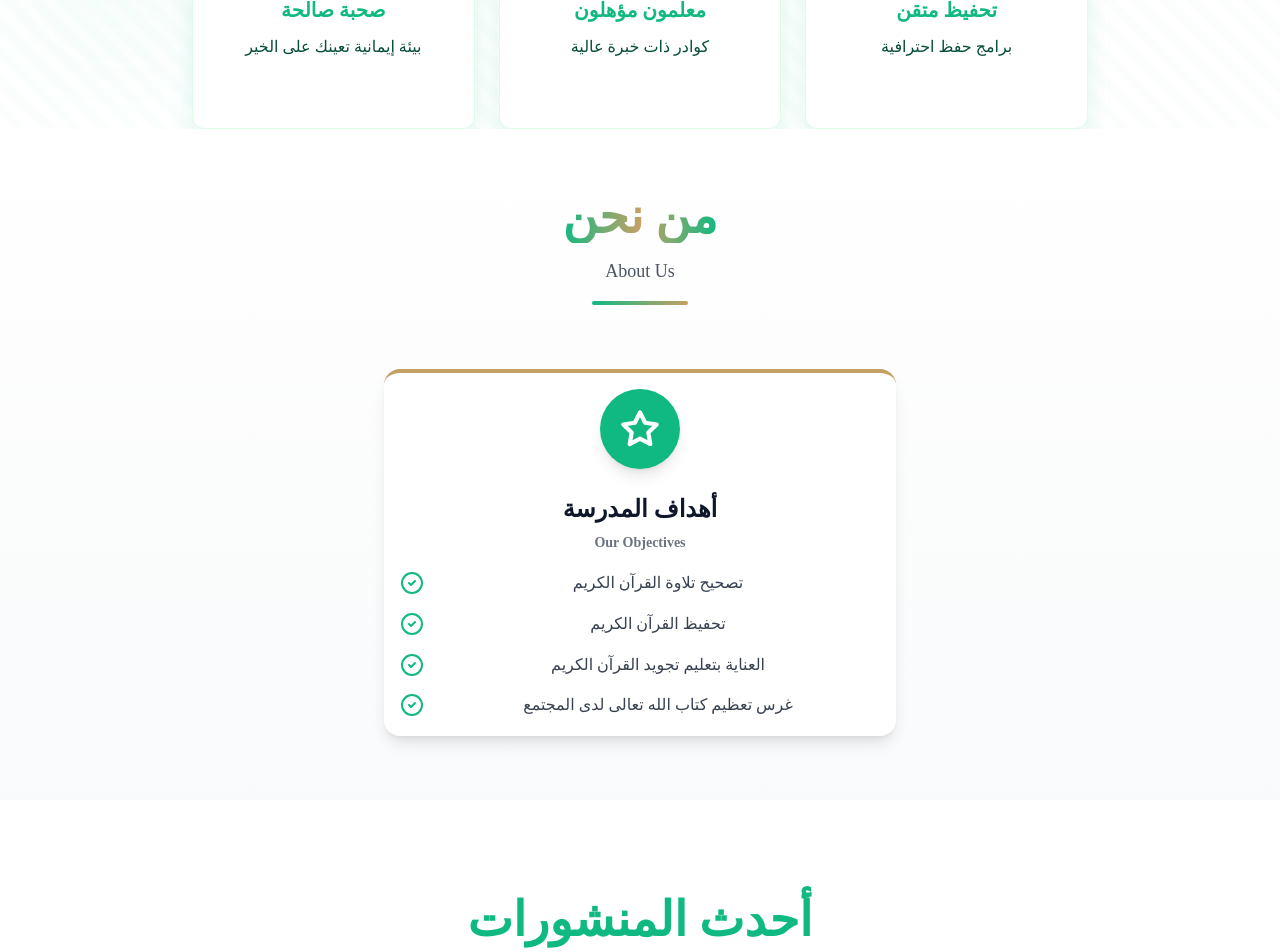
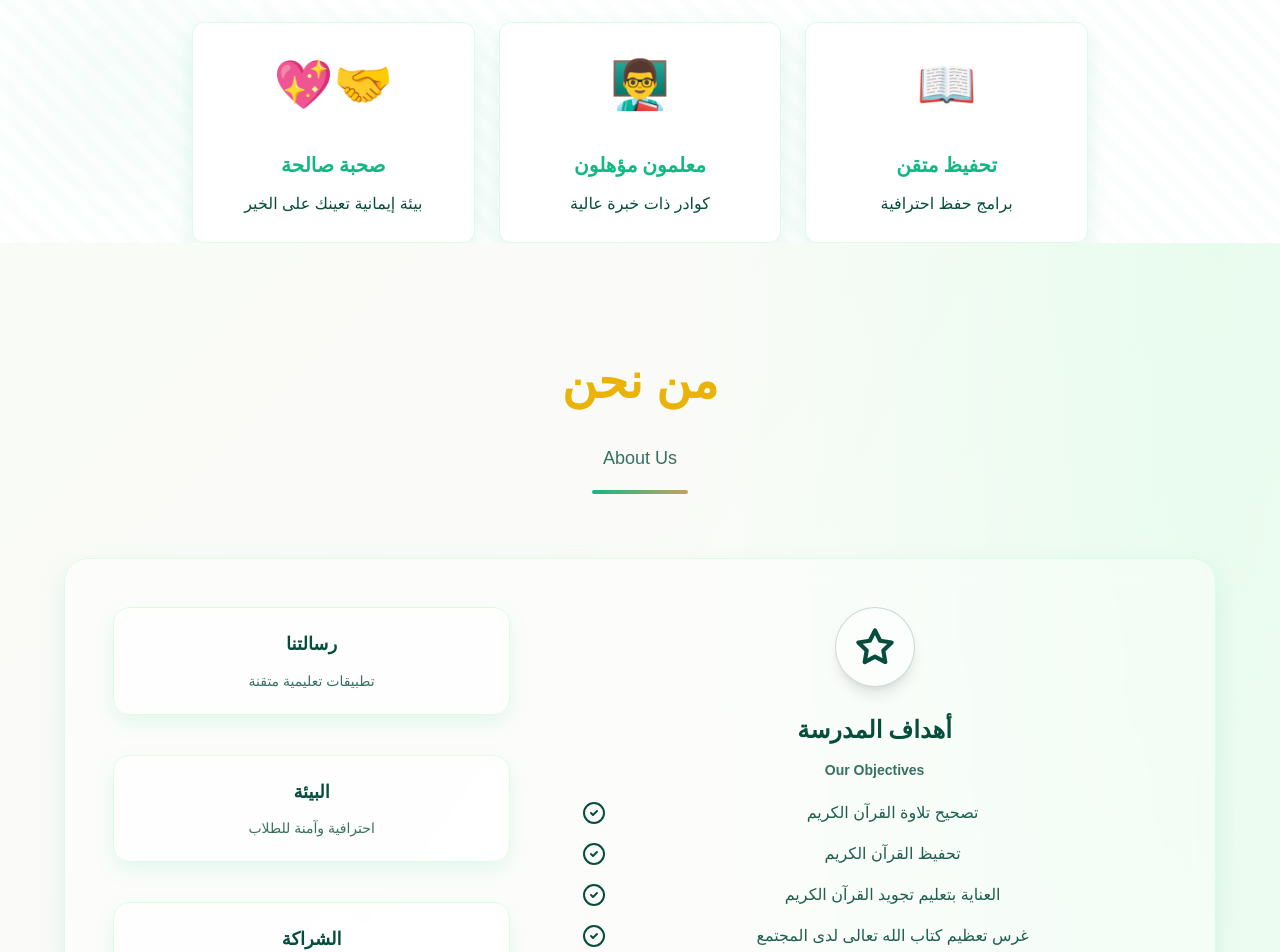
Before and after one commit to osamamedapplearn/manshia_quaran-school, a Next.js app: page / in a window 1280 px wide. Shown: the part 720-1672 px from the top of the page. Built offline with nearby package versions, Linux system fonts and the light colour scheme.

Commit message:
final: move v3 to root and add school logo to footer

```diff
--- a/src/app/page.tsx
+++ b/src/app/page.tsx
@@ -7,13 +7,15 @@ import Footer from '@/components/Footer'
 
 export default function Home() {
     return (
-        <main id="main-content" className="min-h-screen">
-            <HeroSection variant="v1" />
-            <AboutSection variant="v1" />
-            <SocialProofSection variant="v1" />
-            <GallerySection variant="v1" />
-            <RegistrationForm variant="v1" />
-            <Footer variant="v1" />
+        <main id="main-content" className="v3-theme relative min-h-screen overflow-hidden bg-[#F8FAF5]">
+            <div className="pointer-events-none absolute inset-0 luxury-mesh" />
+            <div className="pointer-events-none absolute inset-0 bg-[linear-gradient(120deg,rgba(255,255,255,0.1)_0%,rgba(255,255,255,0)_45%)]" />
+            <HeroSection variant="v3" />
+            <AboutSection variant="v3" />
+            <SocialProofSection variant="v3" />
+            <GallerySection variant="v3" />
+            <RegistrationForm variant="v3" />
+            <Footer variant="v3" />
         </main>
     )
 }
--- a/src/components/Footer.tsx
+++ b/src/components/Footer.tsx
@@ -2,6 +2,7 @@
 
 import { motion } from 'framer-motion'
 import { useEffect, useState } from 'react'
+import Image from 'next/image'
 import { UiVariant } from './uiVariant'
 
 interface FooterProps {
@@ -30,6 +31,18 @@ export default function Footer({ variant = 'v1' }: FooterProps) {
                         مدرسة القرآن الكريم بمنشأة سلطان
                     </p>
 
+                    <div className="mt-4 flex justify-center">
+                        <div className="relative h-20 w-20 sm:h-24 sm:w-24 rounded-full bg-white/55 border border-green-100 shadow-[0_10px_24px_rgba(16,185,129,0.18)]">
+                            <Image
+                                src="/images/logo1.png"
+                                alt="شعار مدرسة القرآن"
+                                fill
+                                className="object-contain p-2"
+                                sizes="96px"
+                            />
+                        </div>
+                    </div>
+
                     {isMounted ? (
                         <motion.div
                             initial={{ opacity: 0, y: 10 }}
@@ -38,9 +51,9 @@ export default function Footer({ variant = 'v1' }: FooterProps) {
                             transition={{ duration: 0.55, ease: 'easeOut' }}
                             className="mt-4 flex justify-center"
                         >
-                            <div className="flex flex-col items-center leading-none">
+                            <div className="flex flex-col items-center">
                                 <motion.p
-                                    className={`font-mono text-3xl sm:text-4xl font-black tracking-[0.2em] ${variant === 'v3' ? 'text-[#064e3b]' : 'text-white'}`}
+                                    className={`font-mono text-2xl sm:text-3xl font-black tracking-[0.2em] ${variant === 'v3' ? 'text-[#064e3b]' : 'text-white'}`}
                                     animate={{ y: [0, -1, 0] }}
                                     transition={{ duration: 3.2, repeat: Infinity, ease: 'easeInOut' }}
                                 >
@@ -54,8 +67,8 @@ export default function Footer({ variant = 'v1' }: FooterProps) {
                         </motion.div>
                     ) : (
                         <div className="mt-4 flex justify-center">
-                            <div className="flex flex-col items-center leading-none">
-                                <p className={`font-mono text-3xl sm:text-4xl font-black tracking-[0.2em] ${variant === 'v3' ? 'text-[#064e3b]' : 'text-white'}`}>
+                            <div className="flex flex-col items-center">
+                                <p className={`font-mono text-2xl sm:text-3xl font-black tracking-[0.2em] ${variant === 'v3' ? 'text-[#064e3b]' : 'text-white'}`}>
                                     O.A.M
                                 </p>
                                 <p className={`mt-1 text-[11px] sm:text-xs font-semibold tracking-[0.42em] uppercase ${variant === 'v3' ? 'text-[#064e3b]/85' : 'text-white/80'}`}>
```
